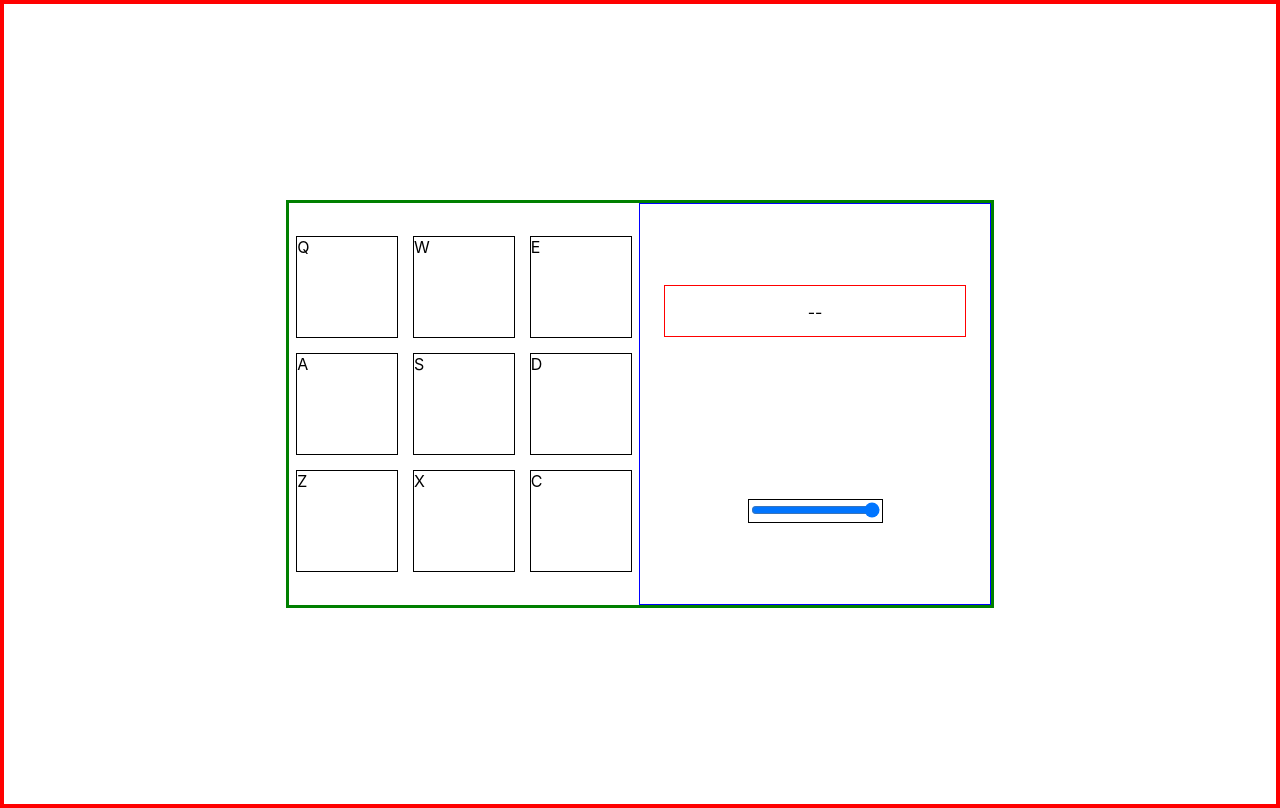
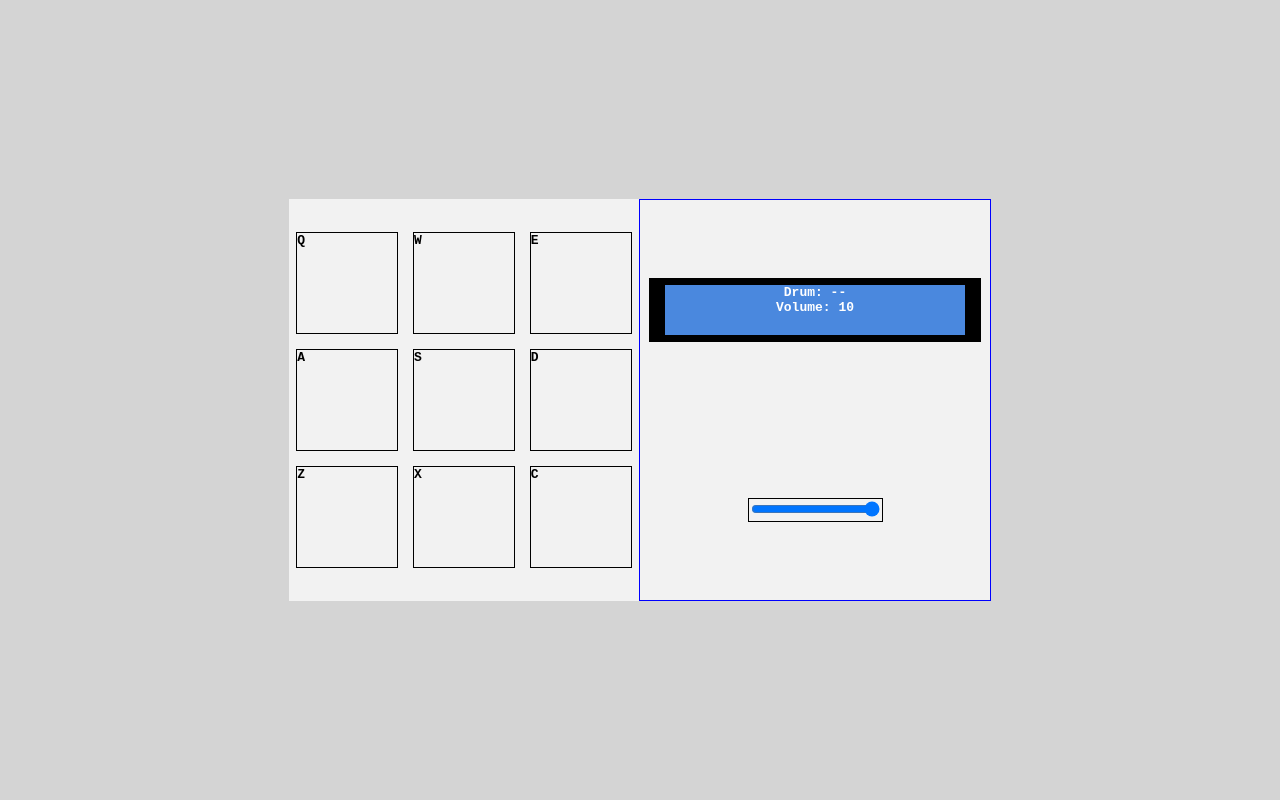
Before and after one commit to joelc95/drum-machine, a React (Create React App) app: page / in a window 1280 px wide. Built offline with nearby package versions, Linux system fonts and the light colour scheme.

Commit message:
minor display styling

```diff
--- a/src/App.js
+++ b/src/App.js
@@ -121,7 +121,8 @@ const Display = ({drum, volume, setVolume}) => {
   return (
     <div className="controls-container" id="display">
       <div className="display-container">
-        <p>{drum}</p>
+        <p>Drum: {drum}</p>
+        <p>Volume: {volume*10}</p>
       </div>
       <div className="volume-container">
         <input onMouseUp={e=>handleVolume(e)} type='range' className="volume-slider" min="0" max="1" step="0.1" />
--- a/src/style.scss
+++ b/src/style.scss
@@ -1,20 +1,27 @@
 $myColor: red;
+
+* {
+  font-family: monospace;
+  font-weight: bold;
+}
 
 .wrapper {
   display: flex;
   height: 100vh;
-  border: red solid 4px;
   justify-content: center;
   align-items: center;
+
+  background-color: rgb(212, 212, 212);
 }
 
 .parent-container {
   display: flex;
-  border: green solid 3px;
   width: fit-content;
   height: fit-content;
   align-items: center;
   justify-content: center;
+
+  background-color: rgb(242, 242, 242);
 
 }
 
@@ -44,11 +51,20 @@ $myColor: red;
 }
 
 .display-container {
-  border: red solid 1px;
+  border-top: black solid 7px;
+  border-bottom: black solid 7px;
+  border-left: black solid 16px;
+  border-right: black solid 16px;
+  background-color: rgb(74, 136, 222);
+  color: white;
+
   width: 300px;
   height: 50px;
   text-align: center;
-  display: inline-block;
+
+  p {
+    margin: 0;
+  }
 
 }
 
```
